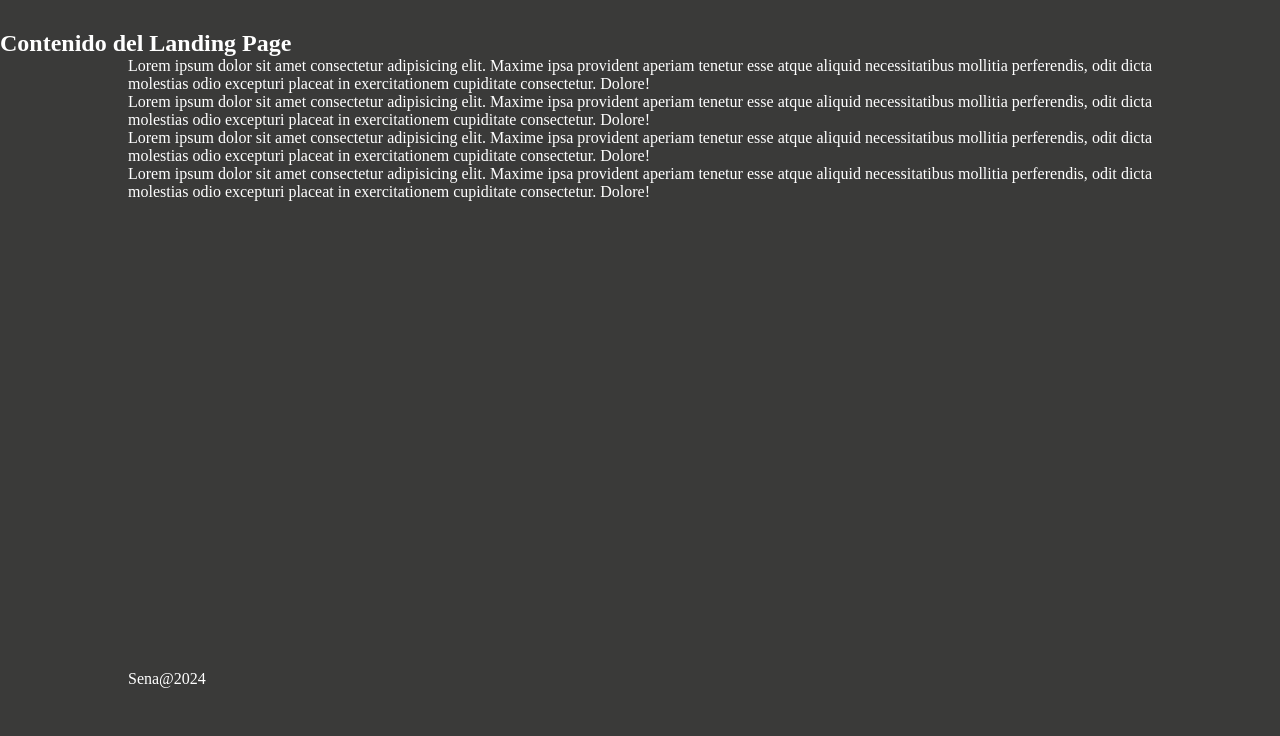
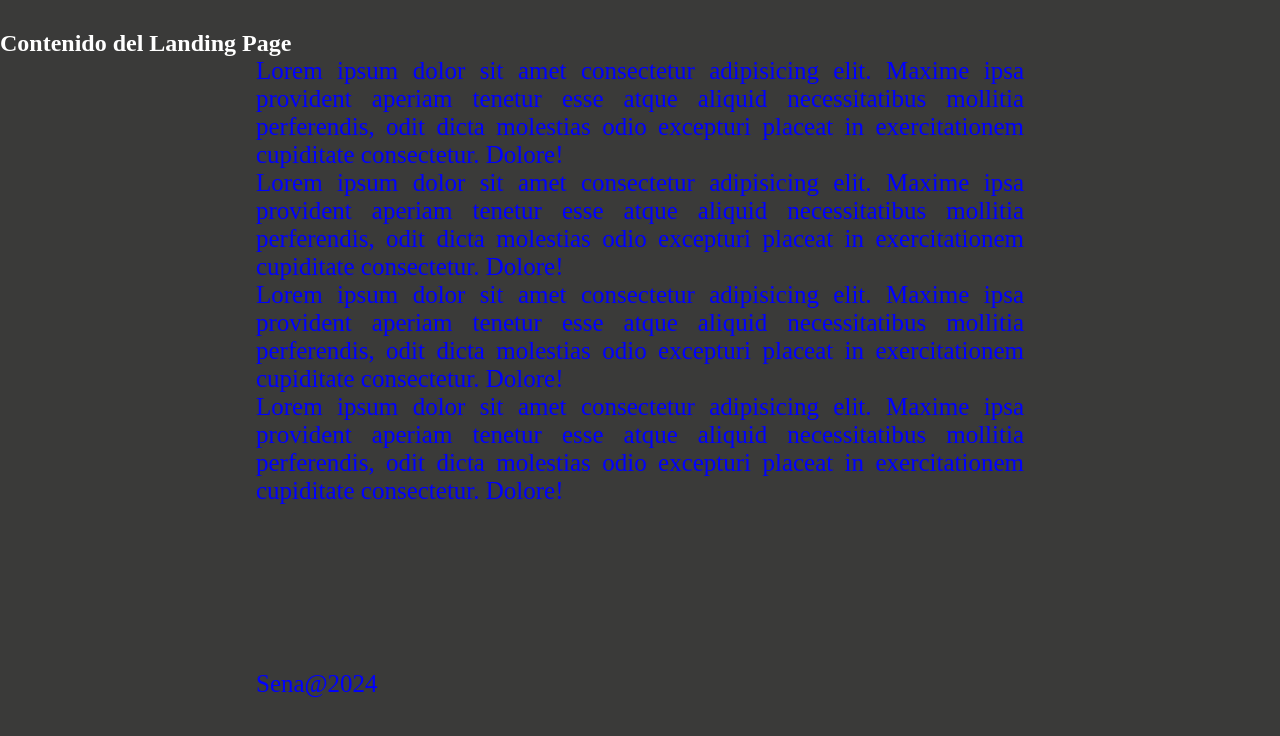
Before and after one commit to ortizpablos/proyectoGit, a plain HTML site: page index.html in a window 1280 px wide. Shown: the part 50-786 px from the top of the page. Drawn offline with Linux system fonts and the light colour scheme.

Commit message:
cambio estilo de parrafo

```diff
--- a/css/style.css
+++ b/css/style.css
@@ -23,7 +23,9 @@ h1{
     font-size: 40px;
 }
 p{
-    width: 80%;
+    width: 60%;
     margin: auto;
     text-align: justify;
+    font-size: 25px;
+    color: blue;
 }
```
